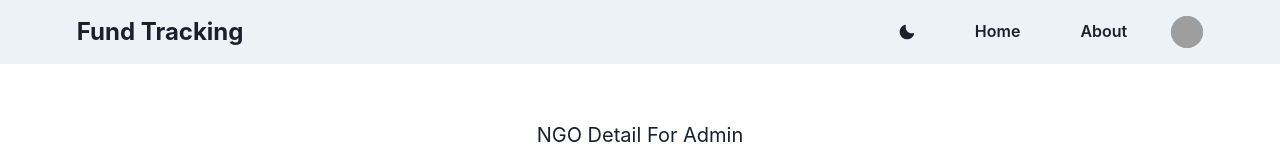
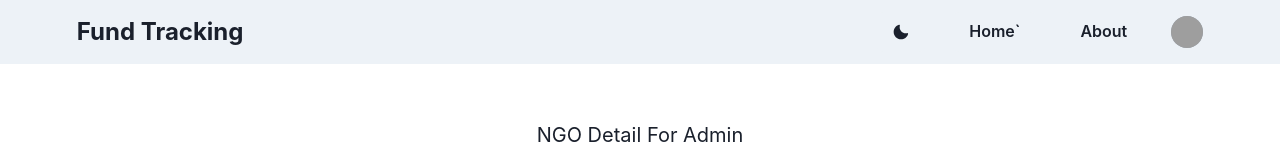
Before and after one commit to mrwhoknows55/charity-fund-tracker-webapp, a React (Create React App) app: page /ngoDetailForAdmin in a window 1280 px wide. Shown: the top 160 px of the page. Built offline with nearby package versions, Linux system fonts and the light colour scheme; grey boxes are pictures that could not be loaded.

Commit message:
dynamic navbar items added for admin and edit profile section

```diff
--- a/src/Components/Navbar.js
+++ b/src/Components/Navbar.js
@@ -112,7 +112,7 @@ export default function Navbar(props) {
                 {colorMode === 'light' ? <MoonIcon /> : <SunIcon />}
               </Button>
               <a href={homeURI}>
-                <Button>Home</Button>
+                <Button>Home`</Button>
               </a>
               {
                 (accountType === 'admin') ?
```
